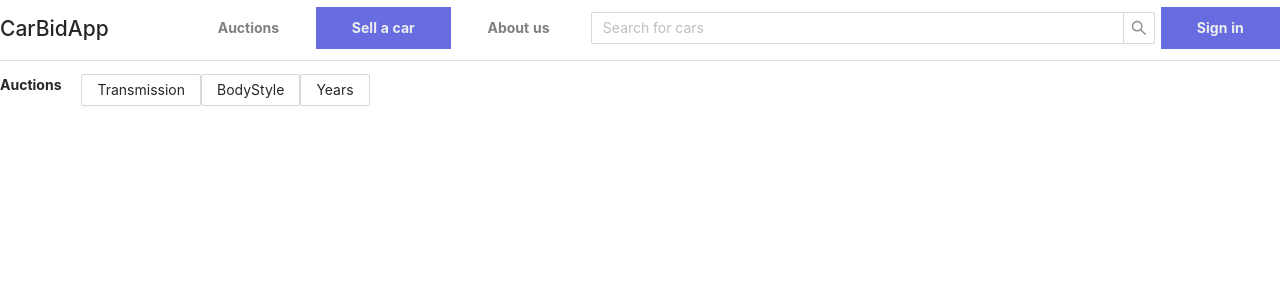
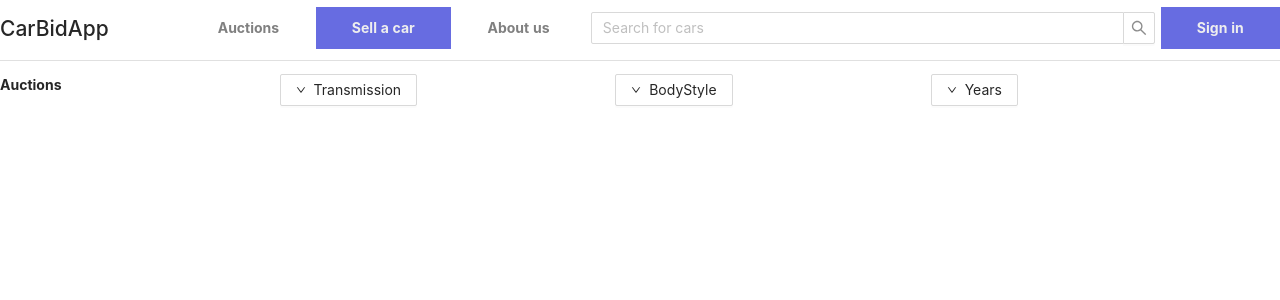
Before and after one commit to Petiazediter/CarAppRewrite, a React (Create React App) app in the folder car-app-frontend/: page / in a window 1280 px wide. Shown: the top 300 px of the page. Built offline with nearby package versions, Linux system fonts and the light colour scheme.

Commit message:
Add arrow icons to dropdown buttons.

```diff
--- a/car-app-frontend/src/components/auctions-page/Auctions.tsx
+++ b/car-app-frontend/src/components/auctions-page/Auctions.tsx
@@ -1,6 +1,7 @@
 import useWindowDimensions from '../../hooks/WindowSize'
 import { Row, Col, Slider, Menu, Dropdown, Button } from 'antd';
 import styled from '@emotion/styled';
+import { DownOutlined } from '@ant-design/icons'
 
 const SortRow = styled(Col)`
     display:flex;
@@ -50,21 +51,19 @@ export function Auctions() {
 
     return (<Row>
         <SortRow flex={1}>
-            <Row>
                 <Col flex={1}><BoldH1>Auctions</BoldH1></Col>
                 <Col flex={1}>
                 <Dropdown overlay={transmissionMenu} placement="bottomCenter" arrow>
-                    <Button>Transmission</Button>
+                    <Button icon={<DownOutlined />}>Transmission</Button>
                 </Dropdown></Col>
                 <Col flex={1}>
                 <Dropdown overlay={bodyStyleMenu} placement="bottomCenter" arrow>
-                    <Button>BodyStyle</Button>
+                    <Button icon={<DownOutlined />}>BodyStyle</Button>
                 </Dropdown></Col>
                 <Col flex={1}>
                 <Dropdown overlay={yearsMenu} placement="bottomCenter" arrow>
-                    <Button>Years</Button>
+                    <Button icon={<DownOutlined />}>Years</Button>
                 </Dropdown></Col>
-            </Row>
         </SortRow>
     </Row>)
 }
```
